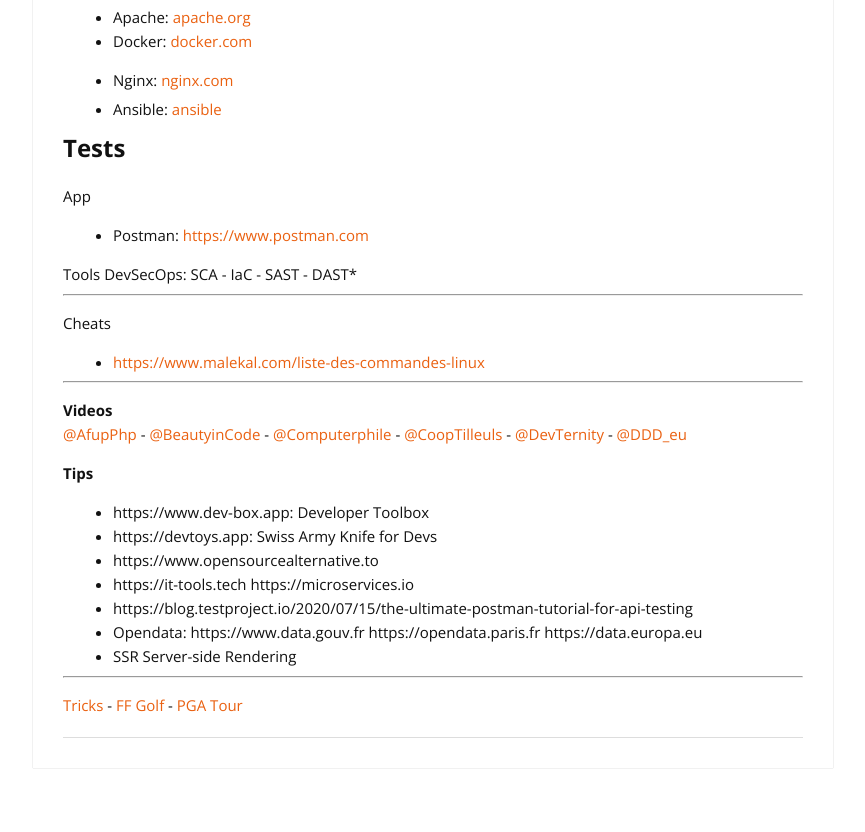
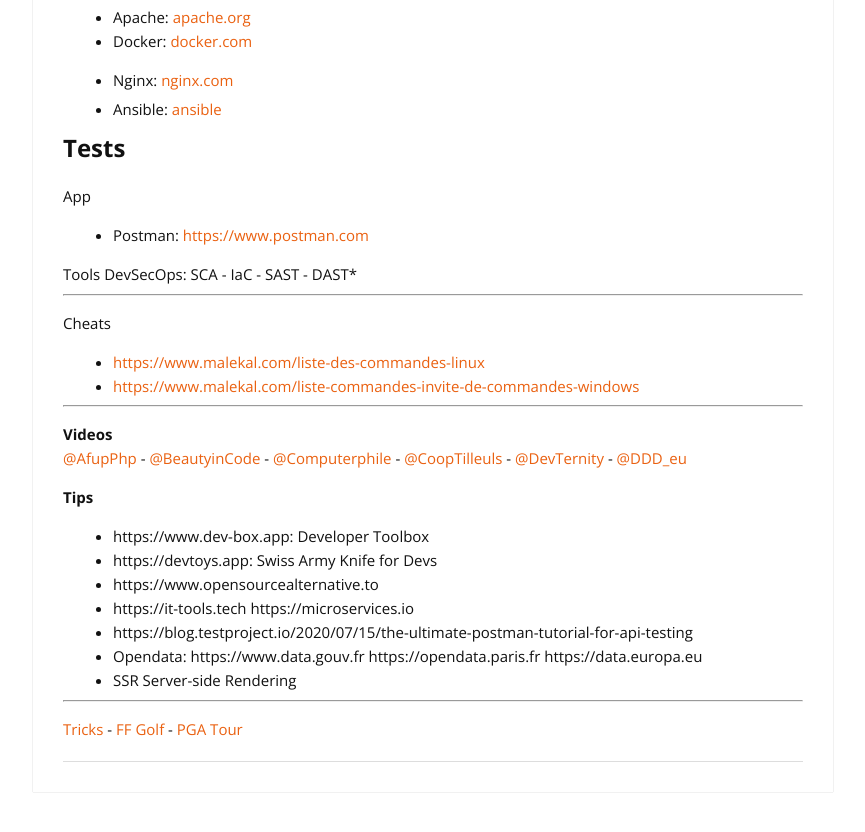
Before and after one commit to cylmat/cylmat.github.io, a Jekyll site: the page built from _pages/USEFUL.md, in a window 1280 px wide and 900 px high, scrolled down 3896 px. Shown: the top 832 px of the window, without its empty margins (207-1072 px from the left). Built offline with Jekyll 4.4.1, drawn with Linux system fonts in a browser that asks for light colours; nearby versions of some CDN libraries; some of the changed lines change nothing that is shown.

Commit message:
Update USEFUL.md

```diff
--- a/_pages/USEFUL.md
+++ b/_pages/USEFUL.md
@@ -157,6 +157,7 @@
 ---
 Cheats
 - [https://www.malekal.com/liste-des-commandes-linux](https://www.malekal.com/liste-des-commandes-linux)
+- [https://www.malekal.com/liste-commandes-invite-de-commandes-windows](https://www.malekal.com/liste-commandes-invite-de-commandes-windows)
 
 ---
 **Videos**
```
